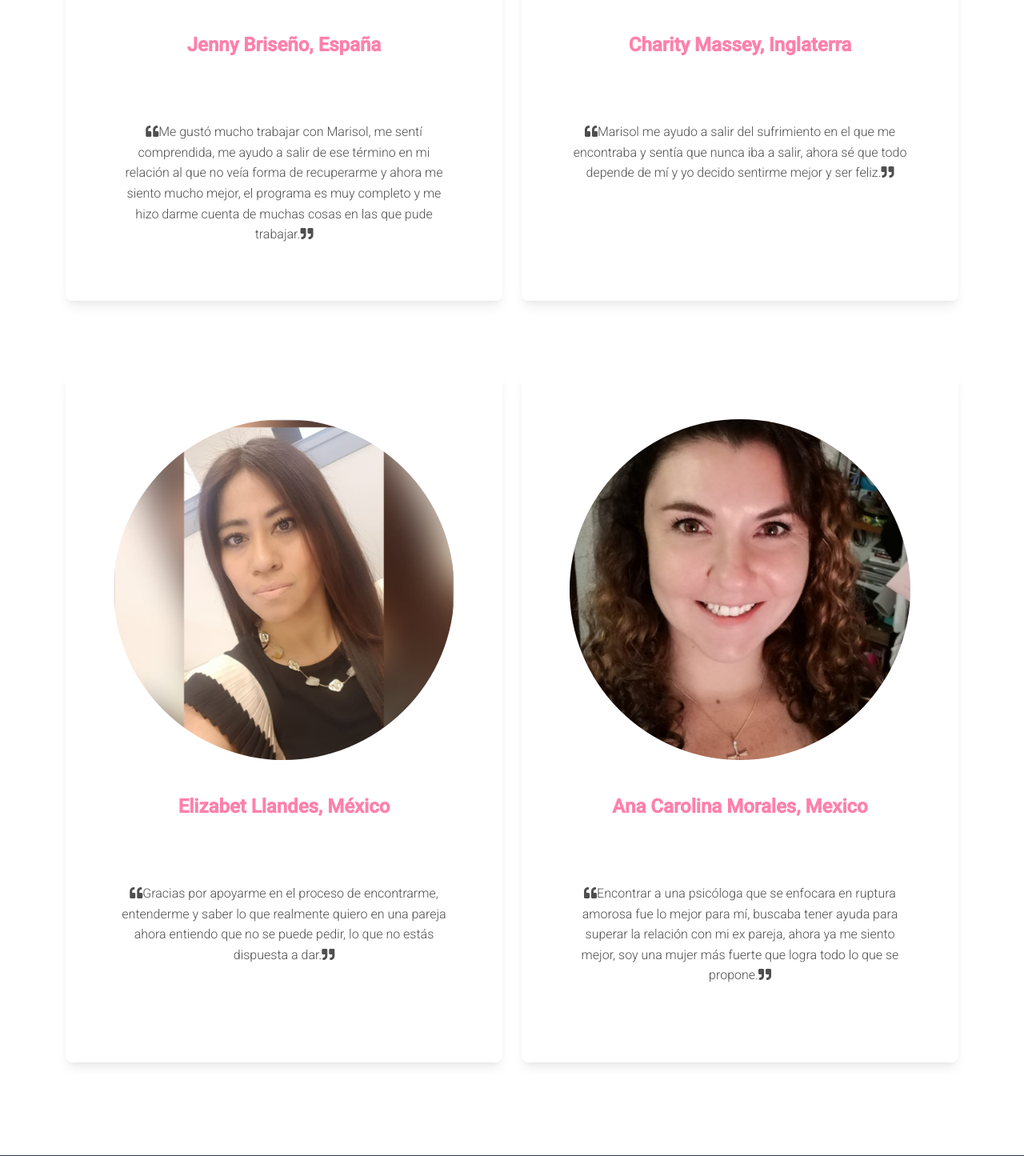
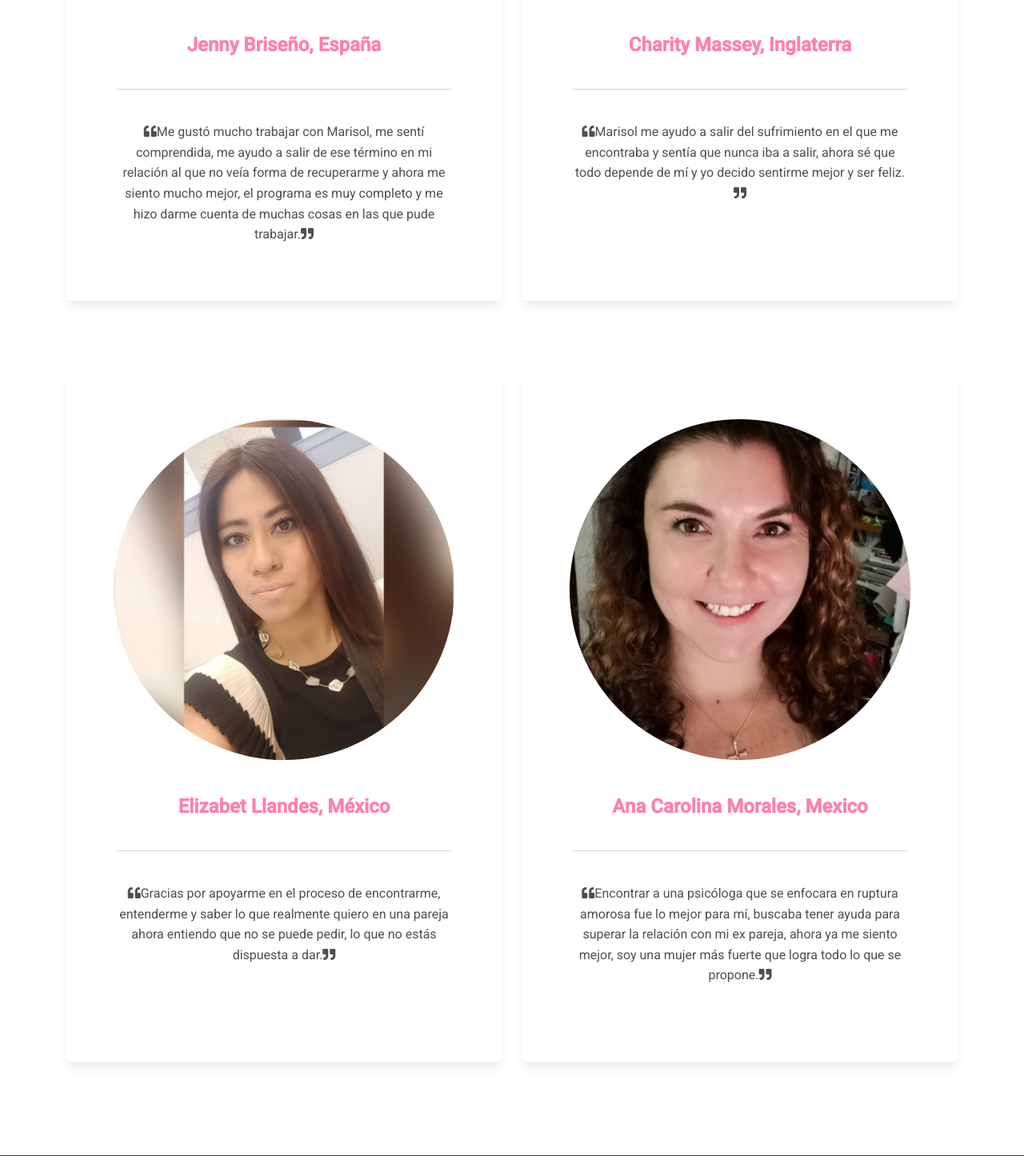
Before and after one commit to bendandoSolo/marisolcorona-next, a Next.js app: page /testimonios in a window 1280 px wide. Shown: the part 1218-2663 px from the top of the page at 80% size. Built offline with nearby package versions, Linux system fonts and the light colour scheme.

Commit message:
strong tags added back to text blocks. Spacing changed for home page landing. Degarda buttons width made smaller.

```diff
--- a/pages/components/Banner.js
+++ b/pages/components/Banner.js
@@ -13,7 +13,9 @@ const Banner = ({ text, smallText, button, bgImg, page }) => {
           )}
           {smallText && (
             <div className="row justify-content-center sub-text">
-              <p className="mb-3 text-white col-md-6">{smallText}</p>
+              <p className="mb-3 text-white col-md-7 mb-4">
+                <strong>{smallText}</strong>
+              </p>
             </div>
           )}
 
--- a/pages/testimonios.js
+++ b/pages/testimonios.js
@@ -63,12 +63,15 @@ export default function Testimonials() {
                     </h4>
                     <hr />
                     <p className="dark-grey-text mt-4 testimonial-text">
-                      <i className="fas fa-quote-left pr-2"></i>Me gustó mucho
-                      trabajar con Marisol, me sentí comprendida, me ayudo a
-                      salir de ese término en mi relación al que no veía forma
-                      de recuperarme y ahora me siento mucho mejor, el programa
-                      es muy completo y me hizo darme cuenta de muchas cosas en
-                      las que pude trabajar.
+                      <i className="fas fa-quote-left pr-2"></i>
+                      <strong>
+                        Me gustó mucho trabajar con Marisol, me sentí
+                        comprendida, me ayudo a salir de ese término en mi
+                        relación al que no veía forma de recuperarme y ahora me
+                        siento mucho mejor, el programa es muy completo y me
+                        hizo darme cuenta de muchas cosas en las que pude
+                        trabajar.
+                      </strong>
                       <i className="fas fa-quote-right pr-2"></i>
                     </p>
                   </div>
@@ -91,10 +94,13 @@ export default function Testimonials() {
                     </h4>
                     <hr />
                     <p className="dark-grey-text mt-4 testimonial-text">
-                      <i className="fas fa-quote-left pr-2"></i>Marisol me ayudo
-                      a salir del sufrimiento en el que me encontraba y sentía
-                      que nunca iba a salir, ahora sé que todo depende de mí y
-                      yo decido sentirme mejor y ser feliz.
+                      <i className="fas fa-quote-left pr-2"></i>
+                      <strong>
+                        Marisol me ayudo a salir del sufrimiento en el que me
+                        encontraba y sentía que nunca iba a salir, ahora sé que
+                        todo depende de mí y yo decido sentirme mejor y ser
+                        feliz.
+                      </strong>
                       <i className="fas fa-quote-right pr-2"></i>
                     </p>
                   </div>
@@ -119,10 +125,13 @@ export default function Testimonials() {
                     </h4>
                     <hr />
                     <p className="dark-grey-text mt-4 testimonial-text">
-                      <i className="fas fa-quote-left pr-2"></i>Gracias por
-                      apoyarme en el proceso de encontrarme, entenderme y saber
-                      lo que realmente quiero en una pareja ahora entiendo que
-                      no se puede pedir, lo que no estás dispuesta a dar.
+                      <i className="fas fa-quote-left pr-2"></i>
+                      <strong>
+                        Gracias por apoyarme en el proceso de encontrarme,
+                        entenderme y saber lo que realmente quiero en una pareja
+                        ahora entiendo que no se puede pedir, lo que no estás
+                        dispuesta a dar.
+                      </strong>
                       <i className="fas fa-quote-right pr-2"></i>
                     </p>
                   </div>
@@ -144,11 +153,14 @@ export default function Testimonials() {
                     </h4>
                     <hr />
                     <p className="dark-grey-text mt-4 testimonial-text">
-                      <i className="fas fa-quote-left pr-2 "></i>Encontrar a una
-                      psicóloga que se enfocara en ruptura amorosa fue lo mejor
-                      para mí, buscaba tener ayuda para superar la relación con
-                      mi ex pareja, ahora ya me siento mejor, soy una mujer más
-                      fuerte que logra todo lo que se propone.
+                      <i className="fas fa-quote-left pr-2 "></i>
+                      <strong>
+                        Encontrar a una psicóloga que se enfocara en ruptura
+                        amorosa fue lo mejor para mí, buscaba tener ayuda para
+                        superar la relación con mi ex pareja, ahora ya me siento
+                        mejor, soy una mujer más fuerte que logra todo lo que se
+                        propone.
+                      </strong>
                       <i className="fas fa-quote-right pr-2"></i>
                     </p>
                   </div>
--- a/styles/globals.css
+++ b/styles/globals.css
@@ -64,7 +64,8 @@ p {
 }
 
 .div-shadow {
-  -webkit-box-shadow: 0 4px 8px 0 rgba(0, 0, 0, 0.2), 0 10px 20px 0 rgba(0, 0, 0, 0.3);
+  -webkit-box-shadow: 0 4px 8px 0 rgba(0, 0, 0, 0.2),
+    0 10px 20px 0 rgba(0, 0, 0, 0.3);
   box-shadow: 0 4px 8px 0 rgba(0, 0, 0, 0.2), 0 10px 20px 0 rgba(0, 0, 0, 0.3);
 }
 
@@ -98,7 +99,8 @@ p {
 }
 
 .btn-outline-white {
-  -webkit-box-shadow: 0 4px 8px 0 rgba(0, 0, 0, 0.2), 0 10px 20px 0 rgba(0, 0, 0, 0.3);
+  -webkit-box-shadow: 0 4px 8px 0 rgba(0, 0, 0, 0.2),
+    0 10px 20px 0 rgba(0, 0, 0, 0.3);
   box-shadow: 0 4px 8px 0 rgba(0, 0, 0, 0.2), 0 10px 20px 0 rgba(0, 0, 0, 0.3);
   border-radius: 0;
 }
@@ -127,7 +129,8 @@ h1.primary,
 a.btn-outline-primary {
   color: #ff80ab !important;
   border: 2px solid #ff80ab !important;
-  -webkit-box-shadow: 0 4px 8px 0 rgba(0, 0, 0, 0.2), 0 10px 20px 0 rgba(0, 0, 0, 0.3);
+  -webkit-box-shadow: 0 4px 8px 0 rgba(0, 0, 0, 0.2),
+    0 10px 20px 0 rgba(0, 0, 0, 0.3);
   box-shadow: 0 4px 8px 0 rgba(0, 0, 0, 0.2), 0 10px 20px 0 rgba(0, 0, 0, 0.3);
   border-radius: 0;
 }
@@ -142,7 +145,8 @@ a.btn-outline-primary:hover {
   background-color: #ff80ab !important;
   border: 2px solid #ff80ab !important;
   color: #ffffff !important;
-  -webkit-box-shadow: 0 4px 8px 0 rgba(0, 0, 0, 0.2), 0 10px 20px 0 rgba(0, 0, 0, 0.3);
+  -webkit-box-shadow: 0 4px 8px 0 rgba(0, 0, 0, 0.2),
+    0 10px 20px 0 rgba(0, 0, 0, 0.3);
   box-shadow: 0 4px 8px 0 rgba(0, 0, 0, 0.2), 0 10px 20px 0 rgba(0, 0, 0, 0.3);
   border-radius: 0;
 }
@@ -186,7 +190,8 @@ nav {
   position: fixed;
   -webkit-transition: 0.5s ease-in-out;
   transition: 0.5s ease-in-out;
-  -webkit-box-shadow: 0 2px 5px 0 rgba(0, 0, 0, 0.16), 0 2px 10px 0 rgba(0, 0, 0, 0.12) !important;
+  -webkit-box-shadow: 0 2px 5px 0 rgba(0, 0, 0, 0.16),
+    0 2px 10px 0 rgba(0, 0, 0, 0.12) !important;
   box-shadow: 0 2px 5px 0 rgba(0, 0, 0, 0.16), 0 2px 10px 0 rgba(0, 0, 0, 0.12) !important;
 }
 nav button {
@@ -360,6 +365,15 @@ footer.page-footer .footer-copyright a:hover {
     display: none;
   }
 }
+
+.card {
+  box-shadow: 0 2px 5px 0 rgb(0 0 0 / 16%), 0 2px 10px 0 rgb(0 0 0 / 12%);
+}
+
+.card hr {
+  width: 100%;
+}
+
 .card-img-top {
   height: 175px;
 }
@@ -411,6 +425,10 @@ footer.page-footer .footer-copyright a:hover {
   background-color: #ffffff;
   color: #ff80ab;
   border: #ff80ab;
+}
+
+.accordion-collapse {
+  border-bottom: none;
 }
 
 .testimonial-circle {
@@ -605,4 +623,4 @@ form textarea:focus {
 
 .disable-click {
   pointer-events: none;
-}/*# sourceMappingURL=globals.css.map */
+} /*# sourceMappingURL=globals.css.map */
```
Also changed, not shown: pages/index.js (+6 -6 lines), pages/individual.js (+13 -14 lines), pages/programas.js (+20 -12 lines), pages/workshop.js (+6 -4 lines). Lines whose indentation alone changed are shown as unchanged.
